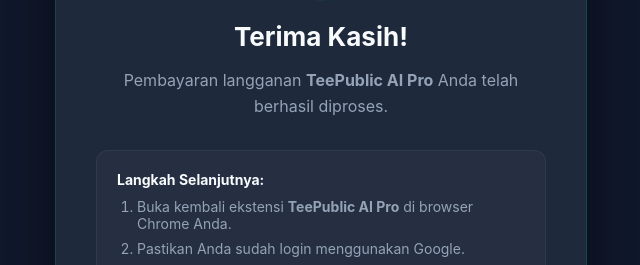
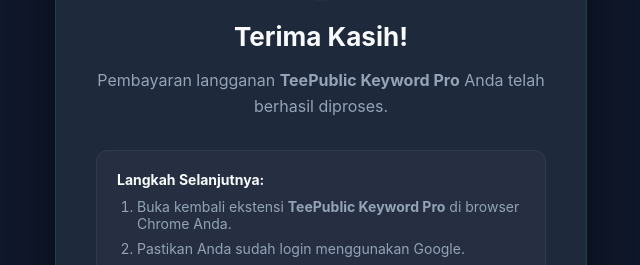
Before and after one commit to sr9aron-dev/fastproxyai, a website: page public/teepublic-success.html in a window 1280 px wide. Shown: the part 254-519 px from the top of the page, without its empty margins (319-959 px from the left). Drawn offline with Linux system fonts and the light colour scheme.

Commit message:
chore: rename app to TeePublic Keyword Pro

```diff
--- a/public/teepublic-success.html
+++ b/public/teepublic-success.html
@@ -3,7 +3,7 @@
 <head>
   <meta charset="UTF-8">
   <meta name="viewport" content="width=device-width, initial-scale=1.0">
-  <title>Pembayaran Berhasil - TeePublic AI Pro</title>
+  <title>Pembayaran Berhasil - TeePublic Keyword Pro</title>
   <style>
     :root {
       --bg: #0f172a;
@@ -101,12 +101,12 @@
       </svg>
     </div>
     <h1>Terima Kasih!</h1>
-    <p>Pembayaran langganan <strong>TeePublic AI Pro</strong> Anda telah berhasil diproses.</p>
+    <p>Pembayaran langganan <strong>TeePublic Keyword Pro</strong> Anda telah berhasil diproses.</p>
 
     <div class="instruction">
       <strong style="color: #f8fafc;">Langkah Selanjutnya:</strong>
       <ol>
-        <li>Buka kembali ekstensi <strong>TeePublic AI Pro</strong> di browser Chrome Anda.</li>
+        <li>Buka kembali ekstensi <strong>TeePublic Keyword Pro</strong> di browser Chrome Anda.</li>
         <li>Pastikan Anda sudah login menggunakan Google.</li>
         <li>Klik ikon <strong>Refresh (Muat Ulang Status)</strong> di Dashboard.</li>
         <li>Status Anda akan otomatis berubah menjadi Aktif!</li>
```
